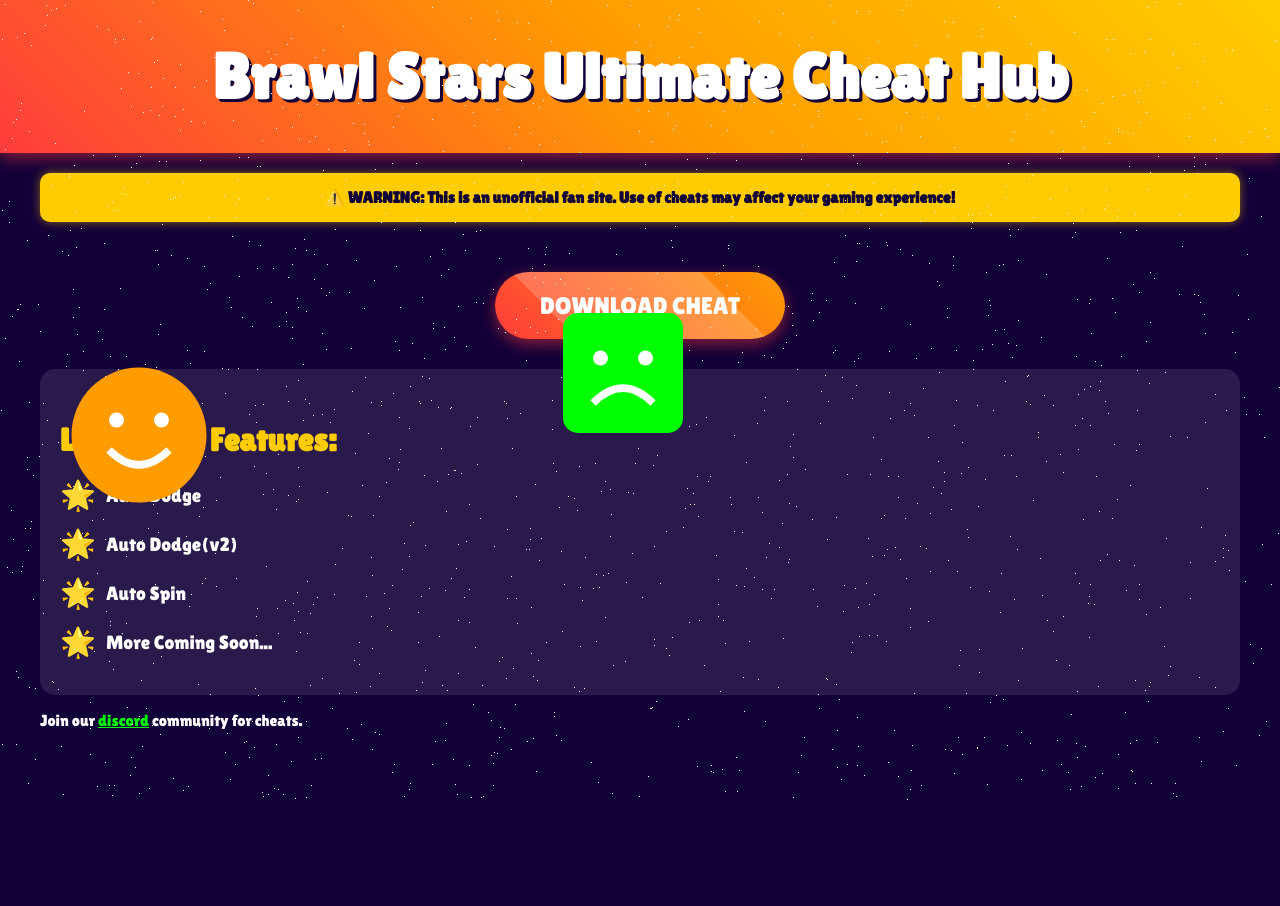
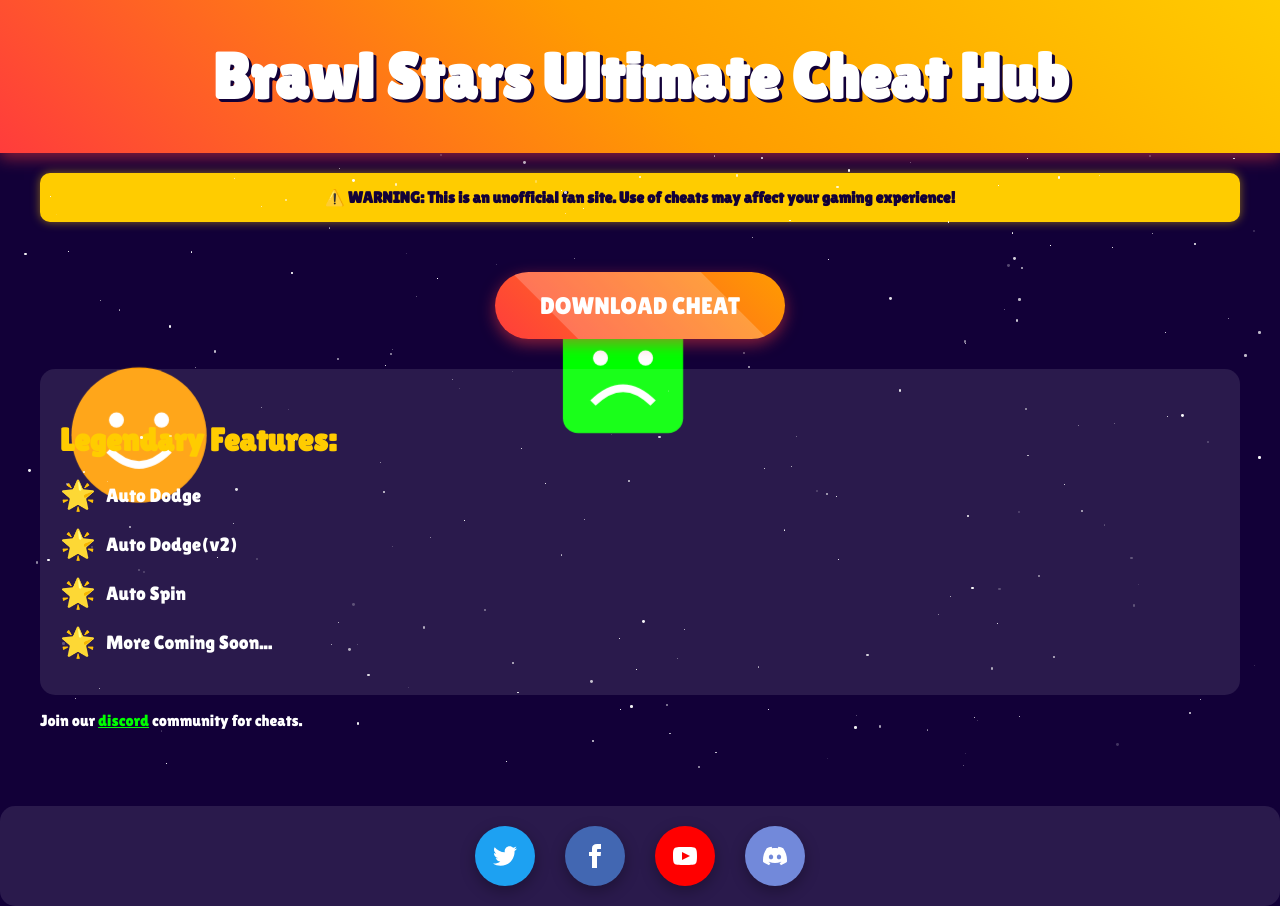
Before and after one commit to AFRIENDLYHACKER/index14.html, a plain HTML site: page index.html in a window 1280 px wide. Before the commit the page ends 800 px from the top, so only its background shows below. Drawn offline with nearby package versions, Linux system fonts and the light colour scheme.

Commit message:
Update index.html

```diff
--- a/index.html
+++ b/index.html
@@ -16,13 +16,14 @@
   }
 
   .stars {
-    position: fixed;
+    position: absolute;
     top: 0;
     left: 0;
     width: 100%;
     height: 100%;
     pointer-events: none;
-    z-index: 1000;
+    z-index: 0;
+    color:white;
   }
 
   .container {
@@ -30,7 +31,7 @@
     margin: 0 auto;
     padding: 20px;
     position: relative;
-    z-index: 1;
+    z-index:10;
   }
 
   header {
@@ -38,6 +39,7 @@
     text-align: center;
     padding: 40px 0;
     box-shadow: 0 5px 15px rgba(255, 60, 60, 0.5);
+    z-index:10;
   }
 
   h1 {
@@ -54,6 +56,7 @@
     font-weight: bold;
     border-radius: 10px;
     margin-bottom: 50px;
+    z-index:10;
     box-shadow: 0 0 10px rgba(255, 204, 0, 0.5);
   }
 
@@ -72,6 +75,7 @@
     box-shadow: 0 5px 15px rgba(255, 60, 60, 0.5);
     position: relative;
     overflow: hidden;
+    z-index:10;
   }
 
   .download-button:hover {
@@ -89,6 +93,7 @@
     background: rgba(255, 255, 255, 0.2);
     transform: rotate(45deg);
     transition: all 0.3s;
+    z-index:10;
   }
 
   .download-button:hover::after {
@@ -100,6 +105,8 @@
     border-radius: 15px;
     padding: 20px;
     margin-top: 30px;
+    z-index:3;
+    z-index:10;
   }
 
   .features h3 {
@@ -129,7 +136,7 @@
   .brawler {
     position: absolute;
     pointer-events: none;
-    z-index:99999;
+    z-index:9;
   }
 
   @keyframes float {
@@ -143,16 +150,49 @@
     50% { transform: scale(1.1); }
     100% { transform: scale(1); }
   }
+    .social-buttons {
+    display: flex;
+    justify-content: center;
+    margin-top: 40px;
+    padding: 20px;
+    background: rgba(255, 255, 255, 0.1);
+    border-radius: 15px;
+    z-index:10;
+  }
+
+  .social-button {
+    margin: 0 15px;
+    width: 60px;
+    height: 60px;
+    border-radius: 50%;
+    display: flex;
+    justify-content: center;
+    align-items: center;
+    font-size: 24px;
+    color: #fff;
+    text-decoration: none;
+    transition: all 0.3s;
+    box-shadow: 0 5px 15px rgba(0, 0, 0, 0.3);
+  }
+
+  .social-button:hover {
+    transform: translateY(-5px);
+    box-shadow: 0 8px 20px rgba(0, 0, 0, 0.4);
+  }
+
+  .twitter { background: #1DA1F2; }
+  .facebook { background: #4267B2; }
+  .youtube { background: #FF0000; }
+  .discord { background: #7289DA; }
 </style>
 </head>
 <body>
-  <div class="stars"></div>
-
   <header>
     <h1>Brawl Stars Ultimate Cheat Hub</h1>
   </header>
 
   <div class="container">
+      <div class="stars"></div>
     <div class="warning">
       ⚠️ WARNING: This is an unofficial fan site. Use of cheats may affect your gaming experience!
     </div>
@@ -172,6 +212,22 @@
     <p>Join our <a style="color:lime;" href="https://discord.gg/uSBSraAtU5">discord</a> community for cheats.</p>
   </div>
 
+    <div class="social-buttons">
+      <a href="https://twitter.com/BrawlStars" class="social-button twitter">
+        <svg xmlns="http://www.w3.org/2000/svg" width="24" height="24" viewBox="0 0 24 24" fill="currentColor"><path d="M24 4.557c-.883.392-1.832.656-2.828.775 1.017-.609 1.798-1.574 2.165-2.724-.951.564-2.005.974-3.127 1.195-.897-.957-2.178-1.555-3.594-1.555-3.179 0-5.515 2.966-4.797 6.045-4.091-.205-7.719-2.165-10.148-5.144-1.29 2.213-.669 5.108 1.523 6.574-.806-.026-1.566-.247-2.229-.616-.054 2.281 1.581 4.415 3.949 4.89-.693.188-1.452.232-2.224.084.626 1.956 2.444 3.379 4.6 3.419-2.07 1.623-4.678 2.348-7.29 2.04 2.179 1.397 4.768 2.212 7.548 2.212 9.142 0 14.307-7.721 13.995-14.646.962-.695 1.797-1.562 2.457-2.549z"/></svg>
+      </a>
+      <a href="https://www.facebook.com/brawlstars/" class="social-button facebook">
+        <svg xmlns="http://www.w3.org/2000/svg" width="24" height="24" viewBox="0 0 24 24" fill="currentColor"><path d="M9 8h-3v4h3v12h5v-12h3.642l.358-4h-4v-1.667c0-.955.192-1.333 1.115-1.333h2.885v-5h-3.808c-3.596 0-5.192 1.583-5.192 4.615v3.385z"/></svg>
+      </a>
+      <a href="https://www.youtube.com/channel/UCooVYzDxdwTtGYAkcPmOgOw" class="social-button youtube">
+        <svg xmlns="http://www.w3.org/2000/svg" width="24" height="24" viewBox="0 0 24 24" fill="currentColor"><path d="M19.615 3.184c-3.604-.246-11.631-.245-15.23 0-3.897.266-4.356 2.62-4.385 8.816.029 6.185.484 8.549 4.385 8.816 3.6.245 11.626.246 15.23 0 3.897-.266 4.356-2.62 4.385-8.816-.029-6.185-.484-8.549-4.385-8.816zm-10.615 12.816v-8l8 3.993-8 4.007z"/></svg>
+      </a>
+      <a href="https://discord.gg/uSBSraAtU5" class="social-button discord">
+        <svg xmlns="http://www.w3.org/2000/svg" width="24" height="24" viewBox="0 0 24 24" fill="currentColor"><path d="M20.317 4.3698a19.7913 19.7913 0 00-4.8851-1.5152.0741.0741 0 00-.0785.0371c-.211.3753-.4447.8648-.6083 1.2495-1.8447-.2762-3.68-.2762-5.4868 0-.1636-.3933-.4058-.8742-.6177-1.2495a.077.077 0 00-.0785-.037 19.7363 19.7363 0 00-4.8852 1.515.0699.0699 0 00-.0321.0277C.5334 9.0458-.319 13.5799.0992 18.0578a.0824.0824 0 00.0312.0561c2.0528 1.5076 4.0413 2.4228 5.9929 3.0294a.0777.0777 0 00.0842-.0276c.4616-.6304.8731-1.2952 1.226-1.9942a.076.076 0 00-.0416-.1057c-.6528-.2476-1.2743-.5495-1.8722-.8923a.077.077 0 01-.0076-.1277c.1258-.0943.2517-.1923.3718-.2914a.0743.0743 0 01.0776-.0105c3.9278 1.7933 8.18 1.7933 12.0614 0a.0739.0739 0 01.0785.0095c.1202.099.246.1981.3728.2924a.077.077 0 01-.0066.1276 12.2986 12.2986 0 01-1.873.8914.0766.0766 0 00-.0407.1067c.3604.698.7719 1.3628 1.225 1.9932a.076.076 0 00.0842.0286c1.961-.6067 3.9495-1.5219 6.0023-3.0294a.077.077 0 00.0313-.0552c.5004-5.177-.8382-9.6739-3.5485-13.6604a.061.061 0 00-.0312-.0286zM8.02 15.3312c-1.1825 0-2.1569-1.0857-2.1569-2.419 0-1.3332.9555-2.4189 2.157-2.4189 1.2108 0 2.1757 1.0952 2.1568 2.419 0 1.3332-.9555 2.4189-2.1569 2.4189zm7.9748 0c-1.1825 0-2.1569-1.0857-2.1569-2.419 0-1.3332.9554-2.4189 2.1569-2.4189 1.2108 0 2.1757 1.0952 2.1568 2.419 0 1.3332-.946 2.4189-2.1568 2.4189Z"/></svg>
+      </a>
+    </div>
+  </div>
+
   <svg class="brawler" style="left: 5%; top: 45%;" width="150" height="150" viewBox="0 0 100 100">
     <circle cx="50" cy="50" r="45" fill="#ff9c00"/>
     <circle cx="35" cy="40" r="5" fill="white"/>
@@ -188,43 +244,35 @@
 
 <script src="https://cdnjs.cloudflare.com/ajax/libs/three.js/r128/three.min.js"></script>
 <script>
+  const scene = new THREE.Scene();
+const camera = new THREE.PerspectiveCamera(75, window.innerWidth / window.innerHeight, 0.1, 1000);
+const renderer = new THREE.WebGLRenderer({ alpha: true });
+renderer.setSize(window.innerWidth, window.innerHeight);
+document.querySelector('.stars').appendChild(renderer.domElement);
+
 document.querySelector('.download-button').addEventListener('click', function(e) {
   e.preventDefault();
   window.location.href = "https://discord.gg/uSBSraAtU5";
 });
 
-const scene = new THREE.Scene();
-const camera = new THREE.PerspectiveCamera(75, window.innerWidth / window.innerHeight, 0.1, 1000);
-const renderer = new THREE.WebGLRenderer({ alpha: true });
-renderer.setSize(window.innerWidth, window.innerHeight);
-document.querySelector('.stars').appendChild(renderer.domElement);
-
-const starGeometry = new THREE.BufferGeometry();
-const starMaterial = new THREE.PointsMaterial({
-  color: 0xFFFFFF,
-  size: 0.1,
-});
-
-const starVertices = [];
-for (let i = 0; i < 10000; i++) {
-  const x = (Math.random() - 0.5) * 2000;
-  const y = (Math.random() - 0.5) * 2000;
-  const z = -Math.random() * 2000;
-  starVertices.push(x, y, z);
+function createStars() {
+  const stars = document.querySelector('.stars');
+  for (let i = 0; i < 200; i++) {
+    const star = document.createElement('div');
+    star.style.position = 'absolute';
+    star.style.left = `${Math.random() * 100}%`;
+    star.style.top = `${Math.random() * 100}%`;
+    star.style.width = `${Math.random() * 3}px`;
+    star.style.height = star.style.width;
+    star.style.backgroundColor = 'white';
+    star.style.borderRadius = '50%';
+    star.style.color = "white";
+    star.style.opacity = Math.random();
+    star.style.animation = `twinkle ${Math.random() * 5 + 3}s infinite`;
+    stars.appendChild(star);
+  }
 }
-
-starGeometry.setAttribute('position', new THREE.Float32BufferAttribute(starVertices, 3));
-const stars = new THREE.Points(starGeometry, starMaterial);
-scene.add(stars);
-
-camera.position.z = 1;
-
-function animateStars() {
-  requestAnimationFrame(animateStars);
-  stars.rotation.y += 0.0002;
-  renderer.render(scene, camera);
-}
-animateStars();
+createStars();
 
 function animateBrawlers() {
   const brawlers = document.querySelectorAll('.brawler');
@@ -244,6 +292,25 @@ window.addEventListener('resize', () => {
   camera.updateProjectionMatrix();
   renderer.setSize(window.innerWidth, window.innerHeight);
 });
+
+const styleElement = document.createElement('style');
+styleElement.textContent = `
+  @keyframes twinkle {
+    0%, 100% { opacity: 1; }
+    50% { opacity: 0.2; }
+  }
+`;
+document.head.appendChild(styleElement);
+
+  const socialButtons = document.querySelectorAll('.social-button');
+socialButtons.forEach(button => {
+  button.addEventListener('mouseover', () => {
+    button.style.transform = 'scale(1.1) translateY(-5px)';
+  });
+  button.addEventListener('mouseout', () => {
+    button.style.transform = 'scale(1) translateY(0)';
+  });
+});
 </script>
 
 </body></html>
```
